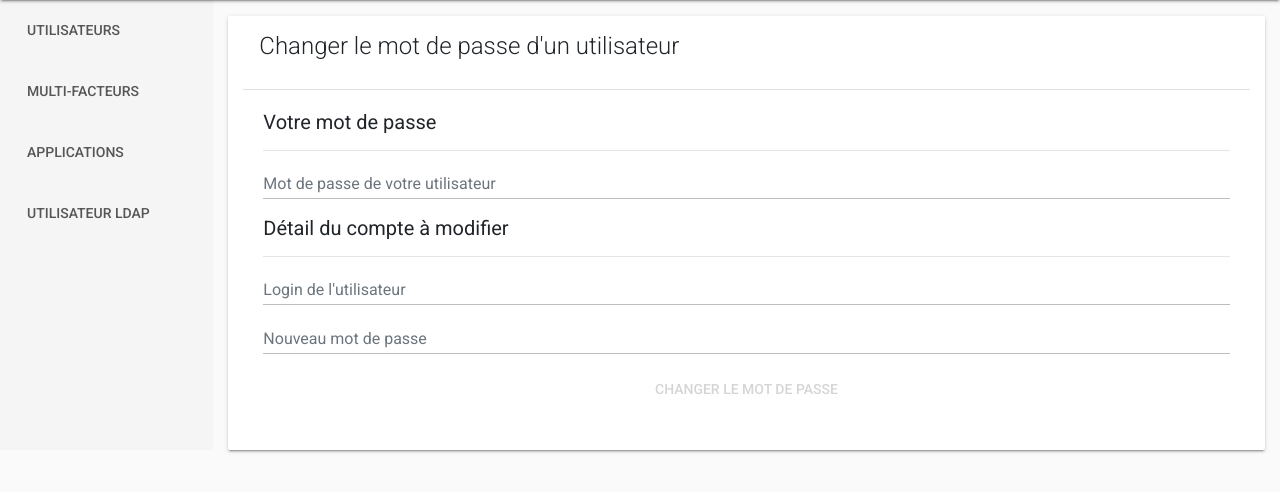
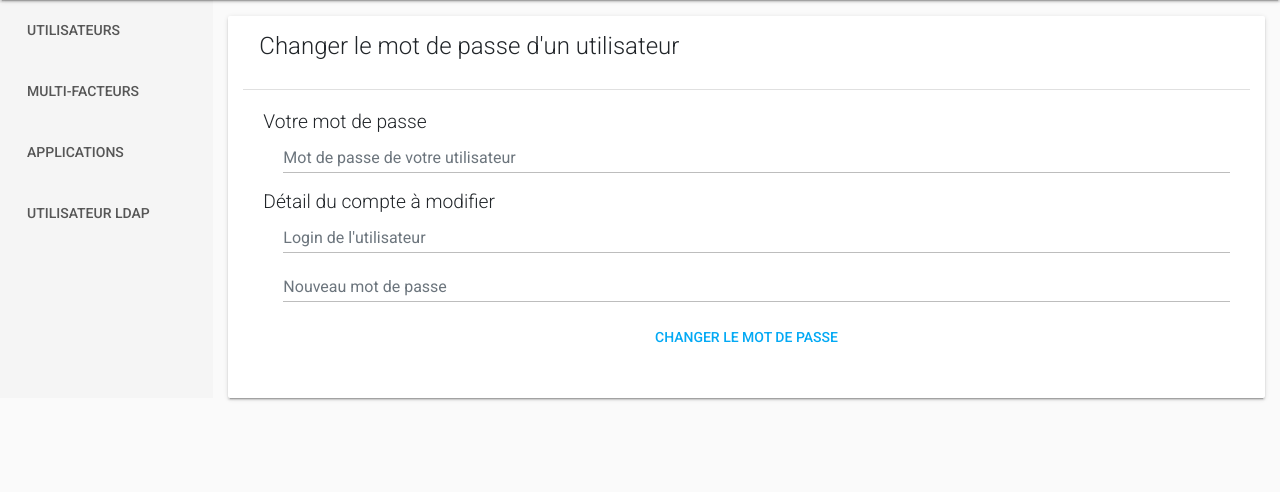
Before and after one commit to c4software/cso, a Flask app: page /admin/user/forceChangePassword in a window 1280 px wide. Shown: the part 56-548 px from the top of the page. Run offline with Flask 2, Linux system fonts and the light colour scheme; a user stored in the database is signed in; parts of the project's set-up code (start-up, migrations or seed data) failed here and were passed over; some libraries are stand-ins or nearby versions.

Commit message:
Ajout méthode pour changement de mot de passe

```diff
--- a/modules/csoGestion/templates/requestPasswordChange.html
+++ b/modules/csoGestion/templates/requestPasswordChange.html
@@ -12,29 +12,27 @@
 
                     <form method="post">
 
-                        <h5>
+                        <h6 class="card-title">
                             Votre mot de passe
-                        </h5>
-                        <hr>
+                        </h6>
                         <div class="form-group">
-                            <input name='adminp' type='password' autocomplete="new-password" class="form-control" value='' placeholder='Mot de passe de votre utilisateur' />
+                            <input name='adminp' id="adminp" type='password' autocomplete="new-password" class="form-control" value='' placeholder='Mot de passe de votre utilisateur' />
                         </div>
 
-                        <h5>
+                        <h6 class="card-title">
                             Détail du compte à modifier
-                        </h5>
-                        <hr>
+                        </h6>
                         <div class="form-group">
-                            <input name='targetl' type='text' class="form-control" value='' placeholder="Login de l'utilisateur" />
+                            <input name='targetl' id="targetl" type='text' class="form-control" value='' placeholder="Login de l'utilisateur" />
                         </div>
 
                         <div class="form-group">
-                            <input name='targetp' type='password' class="form-control" value='' autocomplete="new-password" placeholder='Nouveau mot de passe' />
+                            <input name='targetp' id="targetp" type='password' class="form-control" value='' autocomplete="new-password" placeholder='Nouveau mot de passe' />
                         </div>
 
 
                         <div class="text-center">
-                            <input type='submit' class='btn btn-info' id="submit" disabled value="Changer le mot de passe" />
+                            <input type='submit' class='btn btn-info' id="submit" value="Changer le mot de passe" />
                         </div>
                     </form>
 
@@ -42,4 +40,15 @@
             </div>
         </div>
     </div>
+
+    <style>
+        h6.card-title{
+            font-size: 1.2rem !important;
+            margin-bottom: 0.5rem !important;
+        }
+
+    .form-group{
+        padding-left: 20px;
+    }
+    </style>
 {% endblock %}
--- a/modules/csoGestion/views.py
+++ b/modules/csoGestion/views.py
@@ -1,13 +1,16 @@
 # -*- coding: utf-8 -*-
 
-from flask import render_template, Blueprint, redirect, request, url_for
+from flask import render_template, Blueprint, redirect, request, url_for, flash
 from modules.csoGestion.tools.login import login_required, do_login, do_logout
 from modules.csoGestion.tools.generic import get_tbl_object, get_listing_redirection
 
 from models import UserDroit, Application
 from database import db_session
 
+from utils.user import admin_change_password
+
 import pyotp
+
 
 csoGestion = Blueprint('csoGestion', __name__, template_folder='templates')
 
@@ -47,6 +50,19 @@ def logout():
 @csoGestion.route("/user/forceChangePassword")
 @login_required
 def request_password_change():
+    adminp = request.form.get('adminp', None)
+    targetl = request.form.get('targetl', None)
+    targetp = request.form.get('targetp', None)
+
+    if adminp and targetl and targetp:
+        if admin_change_password(adminp, targetl, targetp):
+            flash("Changement de mot de passe réussi")
+        else:
+            flash("Changement du mot de passe impossible")
+
+        return redirect("/user/forceChangePassword")
+
+
     return render_template('requestPasswordChange.html')
 
 
```
Also changed, not shown: utils/user.py (+11 -0 lines).
